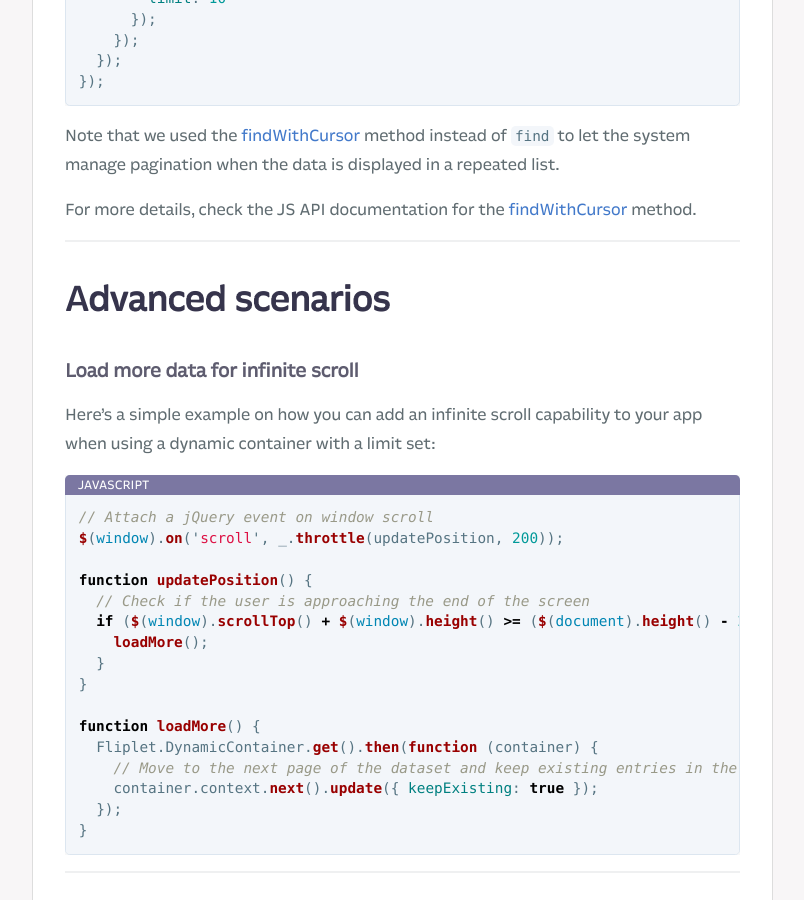
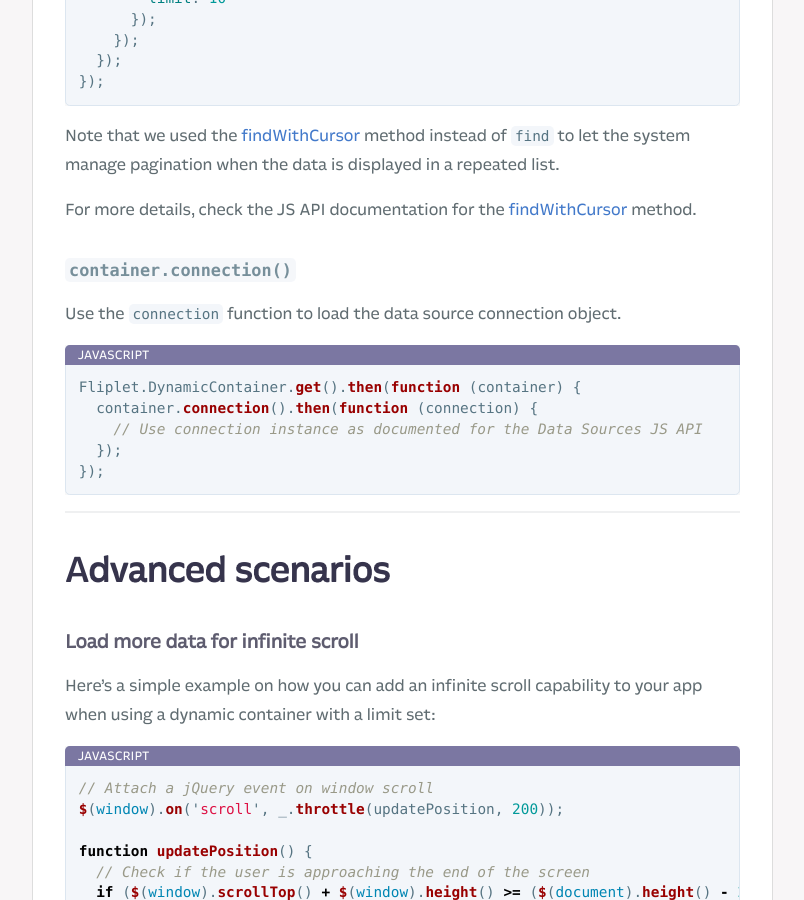
Before and after one commit to Fliplet/fliplet-cli, a Jekyll site: the page built from docs/API/components/dynamic-container.md, in a window 1280 px wide and 900 px high, scrolled down 2358 px. Shown: the whole window, without its empty margins (254-1058 px from the left). Built offline with Jekyll 4.4.1, drawn with Linux system fonts in a browser that asks for light colours; nearby versions of some CDN libraries; our own code applies the rules of GitHub Pages for plain Markdown files; library files that are not in the unit come from our copies; comment, search, counter and statistics services are not loaded; a style sheet for code colours, icons or effects is not loaded; some of the changed text lies outside the part shown.

Commit message:
Adds documentation for accessing connection object

````diff
--- a/docs/API/components/dynamic-container.md
+++ b/docs/API/components/dynamic-container.md
@@ -94,6 +94,17 @@ Note that we used the [findWithCursor](/API/fliplet-datasources.html#fetch-all-r
 
 For more details, check the JS API documentation for the [findWithCursor](/API/fliplet-datasources.html#fetch-all-records-from-a-data-source) method.
 
+### `container.connection()`
+
+Use the `connection` function to load the data source connection object.
+
+```js
+Fliplet.DynamicContainer.get().then(function (container) {
+  container.connection().then(function (connection) {
+    // Use connection instance as documented for the Data Sources JS API
+  });
+});
+```
 ---
 
 ## Advanced scenarios
````
